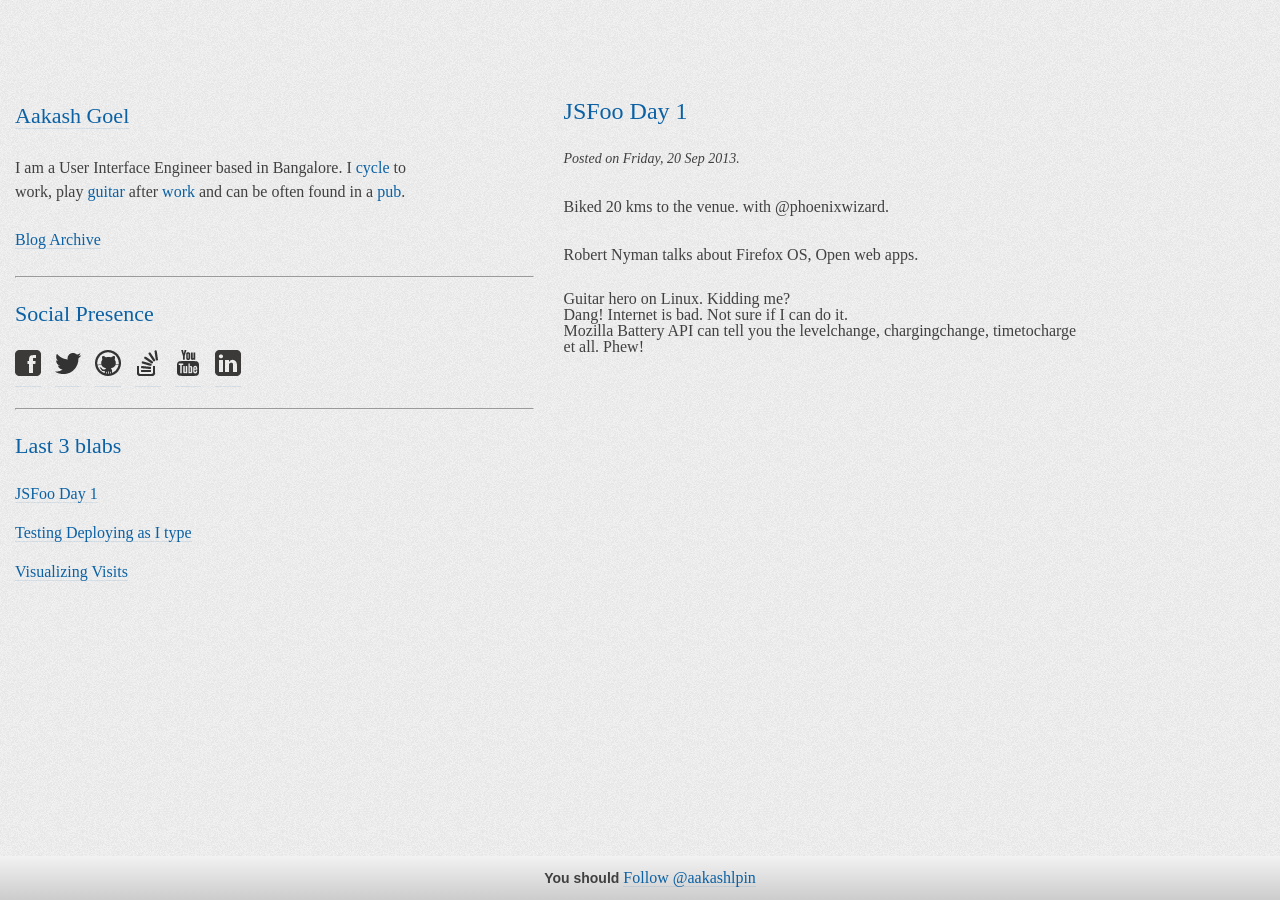
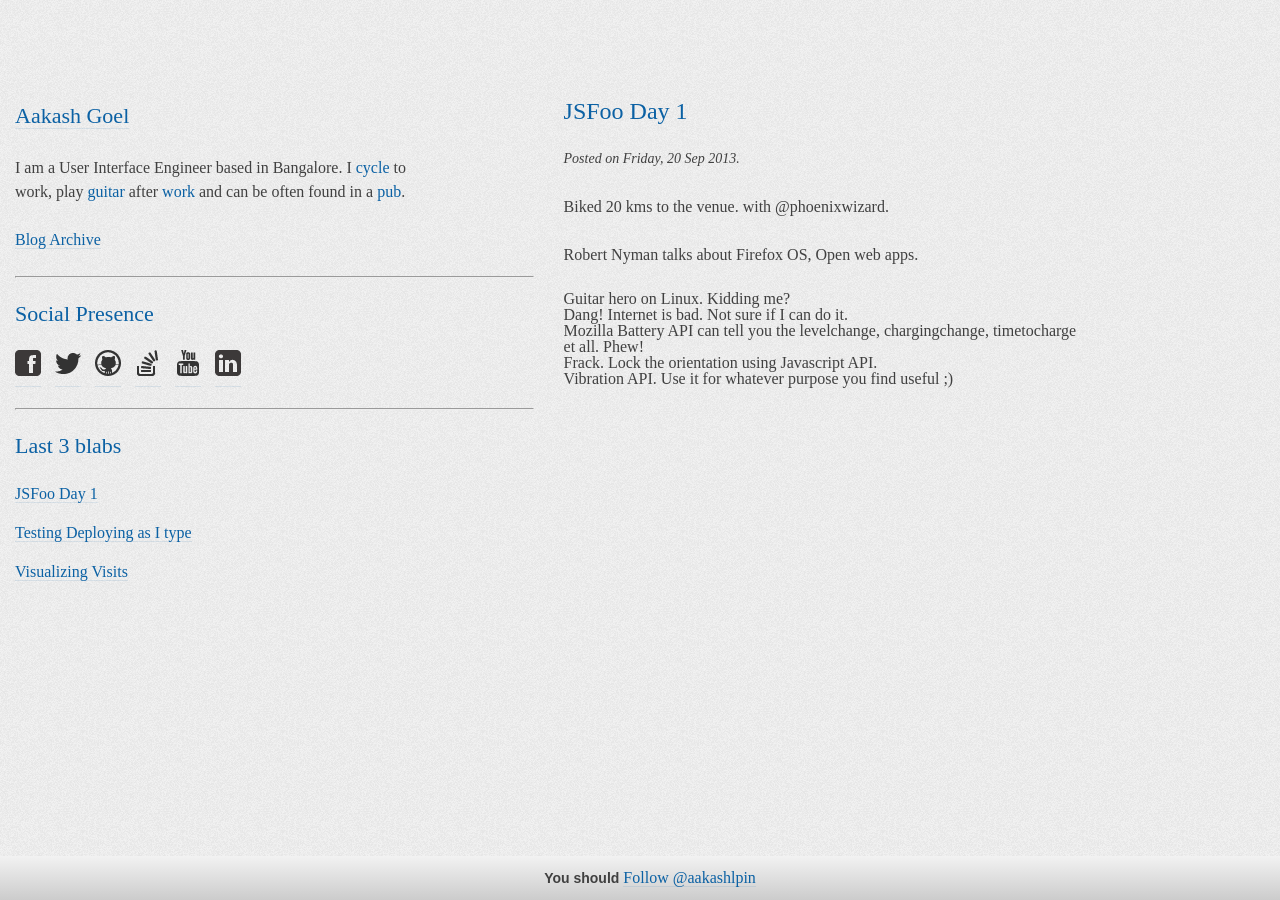
Before and after one commit to aakashlpin/aakashlpin.github.com, a Jekyll site: the page built from _posts/2013-09-20-jsfoo-day1.markdown, in a window 1280 px wide. Built offline with Jekyll 4.4.1, drawn with Linux system fonts in a browser that asks for light colours; nearby versions of some CDN libraries; Markdown is read by kramdown in place of the engine named in the settings; comment, search, counter and statistics services are not loaded.

Commit message:
live blogging jsfoo

```diff
--- a/_posts/2013-09-20-jsfoo-day1.markdown
+++ b/_posts/2013-09-20-jsfoo-day1.markdown
@@ -15,3 +15,5 @@ Robert Nyman talks about Firefox OS, Open web apps.
 1. Guitar hero on Linux. Kidding me?
 2. Dang! Internet is bad. Not sure if I can do it.
 3. Mozilla Battery API can tell you the levelchange, chargingchange, timetocharge et all. Phew!
+4. Frack. Lock the orientation using Javascript API.
+5. Vibration API. Use it for whatever purpose you find useful ;)
```
